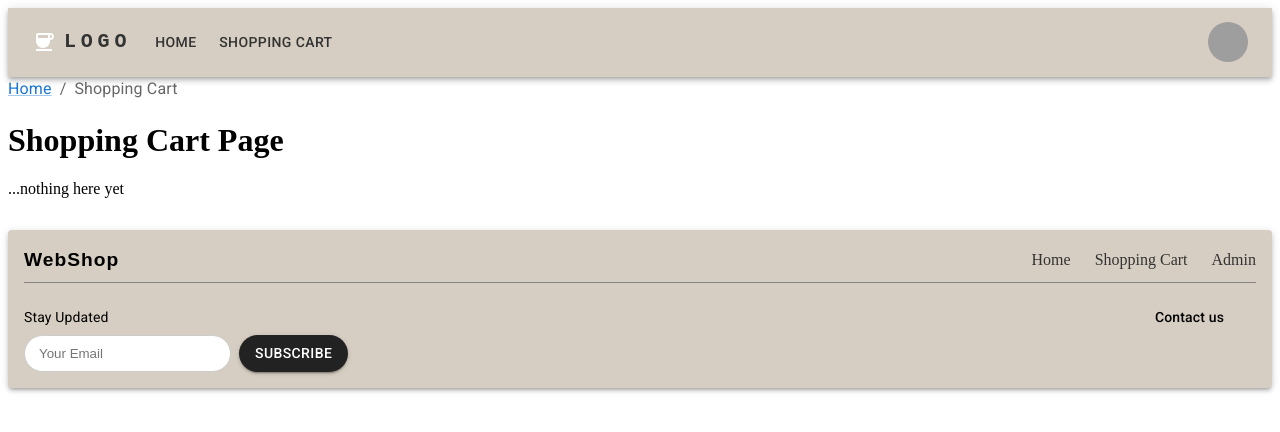
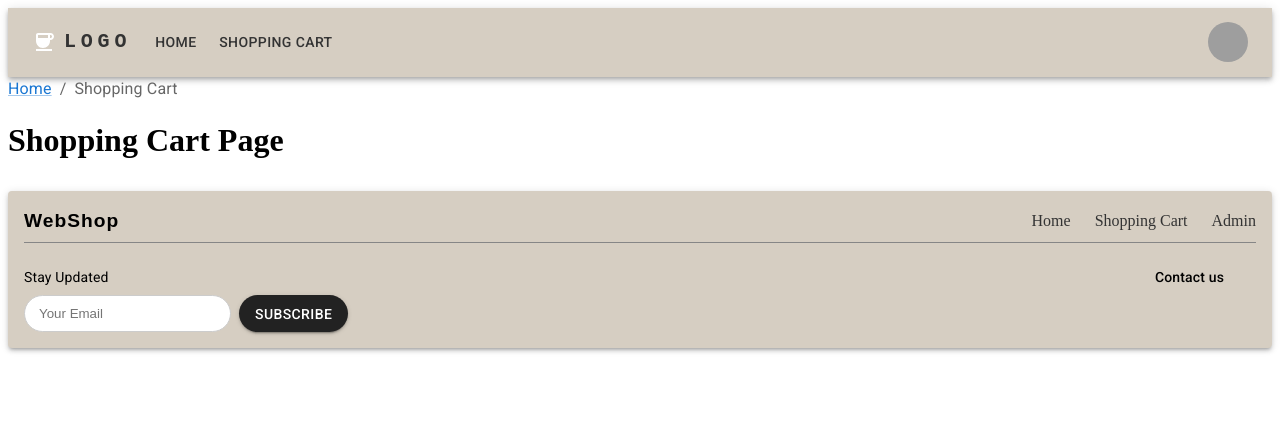
Before and after one commit to Coolastelammetcodes/WebShop, a React (Vite) app in the folder web/: page /shopping-cart in a window 1280 px wide. Shown: the top 432 px of the page. Built offline with nearby package versions, Linux system fonts and the light colour scheme; grey boxes are pictures that could not be loaded.

Commit message:
update shopping cart

```diff
--- a/web/src/App.tsx
+++ b/web/src/App.tsx
@@ -3,14 +3,14 @@ import { BrowserRouter, Route, Routes } from "react-router";
 import Footer from "./components/footer";
 import Header from "./components/header";
 import { Dashboard } from "./routes/dashboard/dashboard";
+import type { Mug } from "./routes/dashboard/mugSchema";
 import { Home } from "./routes/home";
 import { ShoppingCart } from "./routes/shopping-cart";
 
 export default function App() {
-  const [cart, setCart] = useState<any[]>([]);
-  function AddToCart(mug: any) {
-    console.log("Add to cart", mug);
-    // setCart([...cart, mug]);
+  const [cart, setCart] = useState<Mug[]>([]);
+  function AddToCart(mug: Mug) {
+    setCart([...cart, mug]);
   }
   return (
     <>
@@ -20,7 +20,10 @@ export default function App() {
         <Routes>
           <Route path="/" element={<Home addToCart={AddToCart} />}></Route>
           <Route path="/dashboard" element={<Dashboard />}></Route>
-          <Route path="/shopping-cart" element={<ShoppingCart />}></Route>
+          <Route
+            path="/shopping-cart"
+            element={<ShoppingCart cart={cart} />}
+          ></Route>
         </Routes>
         <Footer />
       </BrowserRouter>
--- a/web/src/routes/shopping-cart.tsx
+++ b/web/src/routes/shopping-cart.tsx
@@ -1,11 +1,18 @@
 import Breadcrumbs from "../components/breadcrumbs";
+import type { Mug } from "./dashboard/mugSchema";
 
-export function ShoppingCart() {
+export function ShoppingCart({ cart }: { cart: Mug[] }) {
   return (
     <>
       <Breadcrumbs currentPage="Shopping Cart" />
       <h1>Shopping Cart Page</h1>
-      <p>...nothing here yet</p>
+      {cart.map((mug) => (
+        <div key={mug.name}>
+          <p>{mug.name}</p>
+          <p>{mug.description}</p>
+          <p>{mug.price}</p>
+        </div>
+      ))}
     </>
   );
 }
```
